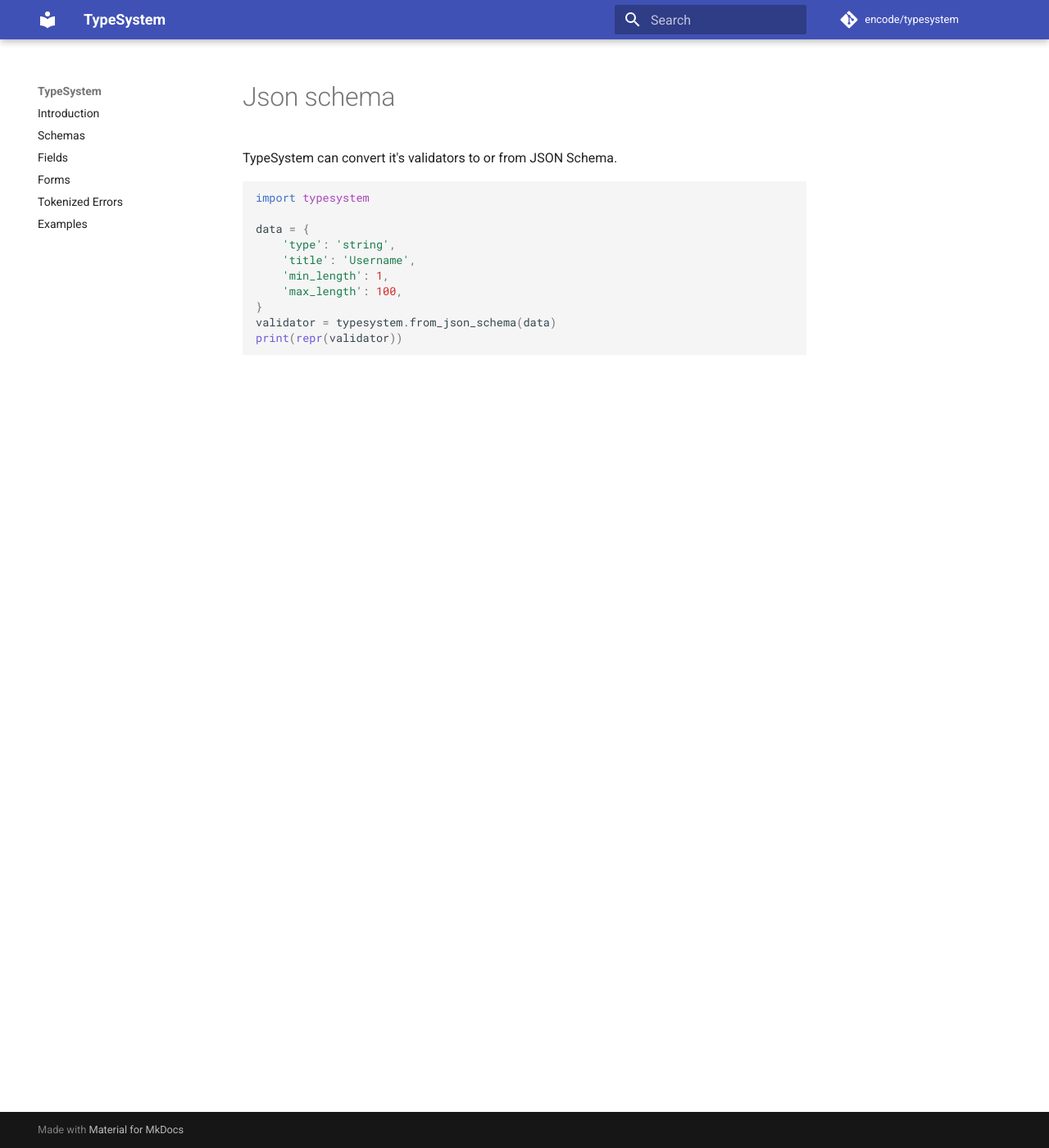
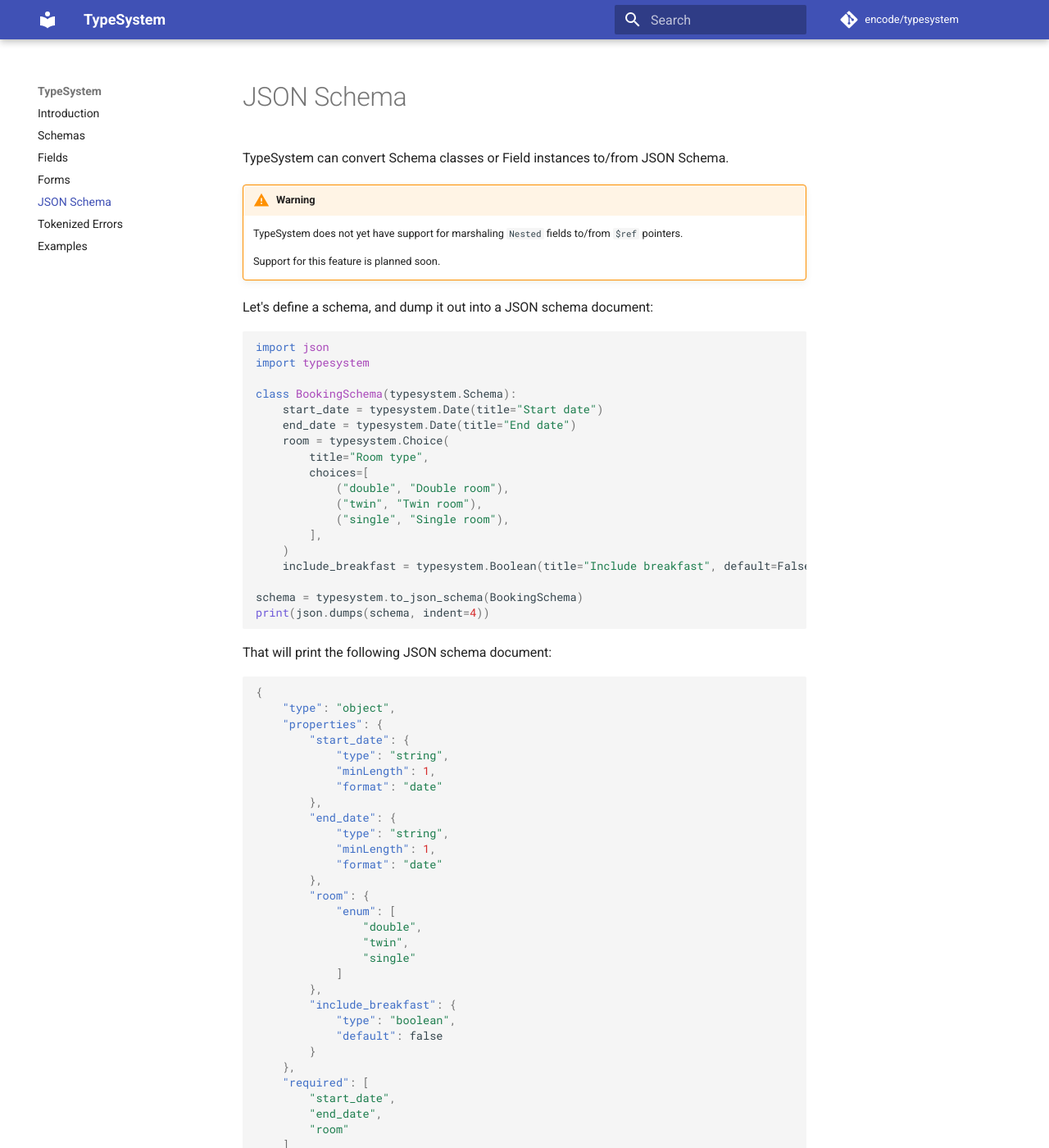
Before and after one commit to encode/typesystem, an MkDocs documentation site: the page built from docs/json_schema.md, in a window 1280 px wide and 1400 px high. Shown: the whole window at 82% size. Built offline with MkDocs 1.6.1 and Material for MkDocs 9.7.7, drawn with Linux system fonts in a browser that asks for light colours; comment, search, counter and statistics services are not loaded; some of the changed text lies outside the part shown.

Commit message:
Initial JSON Schema support.

````diff
--- a/docs/json_schema.md
+++ b/docs/json_schema.md
@@ -1,14 +1,111 @@
-TypeSystem can convert it's validators to or from JSON Schema.
+TypeSystem can convert Schema classes or Field instances to/from JSON Schema.
+
+!!! warning
+    TypeSystem does not yet have support for marshaling `Nested` fields
+    to/from `$ref` pointers.
+
+    Support for this feature is planned soon.
+
+Let's define a schema, and dump it out into a JSON schema document:
+
+```python
+import json
+import typesystem
+
+class BookingSchema(typesystem.Schema):
+    start_date = typesystem.Date(title="Start date")
+    end_date = typesystem.Date(title="End date")
+    room = typesystem.Choice(
+        title="Room type",
+        choices=[
+            ("double", "Double room"),
+            ("twin", "Twin room"),
+            ("single", "Single room"),
+        ],
+    )
+    include_breakfast = typesystem.Boolean(title="Include breakfast", default=False)
+
+schema = typesystem.to_json_schema(BookingSchema)
+print(json.dumps(schema, indent=4))
+```
+
+That will print the following JSON schema document:
+
+```json
+{
+    "type": "object",
+    "properties": {
+        "start_date": {
+            "type": "string",
+            "minLength": 1,
+            "format": "date"
+        },
+        "end_date": {
+            "type": "string",
+            "minLength": 1,
+            "format": "date"
+        },
+        "room": {
+            "enum": [
+                "double",
+                "twin",
+                "single"
+            ]
+        },
+        "include_breakfast": {
+            "type": "boolean",
+            "default": false
+        }
+    },
+    "required": [
+        "start_date",
+        "end_date",
+        "room"
+    ]
+}
+```
+
+We can also convert in the other direction:
 
 ```python
 import typesystem
 
-data = {
-    'type': 'string',
-    'title': 'Username',
-    'min_length': 1,
-    'max_length': 100,
+schema = {
+    "type": "object",
+    "properties": {
+        "start_date": {
+            "type": "string",
+            "minLength": 1,
+            "format": "date"
+        },
+        "end_date": {
+            "type": "string",
+            "minLength": 1,
+            "format": "date"
+        },
+        "room": {
+            "enum": [
+                "double",
+                "twin",
+                "single"
+            ]
+        },
+        "include_breakfast": {
+            "type": "boolean",
+            "default": False
+        }
+    },
+    "required": [
+        "start_date",
+        "end_date",
+        "room"
+    ]
 }
-validator = typesystem.from_json_schema(data)
-print(repr(validator))
+
+validator = typesystem.from_json_schema(schema)
+validator.validate({
+  'start_date': '2021-01-01',
+  'end_date': '2021-01-03'
+})
+# raises `ValidationError: {'room': 'This field is required.'}`
 ```
--- a/mkdocs.yml
+++ b/mkdocs.yml
@@ -13,9 +13,11 @@
     - Schemas: 'schemas.md'
     - Fields: 'fields.md'
     - Forms: 'forms.md'
+    - JSON Schema: 'json_schema.md'
     - Tokenized Errors: 'tokenized_errors.md'
     - Examples: 'examples.md'
 
 markdown_extensions:
+  - admonition
   - markdown.extensions.codehilite:
       guess_lang: false
--- a/typesystem/__init__.py
+++ b/typesystem/__init__.py
@@ -15,6 +15,7 @@
     Union,
 )
 from typesystem.forms import Jinja2Forms
+from typesystem.json_schema import from_json_schema, to_json_schema
 from typesystem.schemas import Schema
 from typesystem.tokenize.tokenize_json import validate_json
 from typesystem.tokenize.tokenize_yaml import validate_yaml
@@ -37,6 +38,8 @@
     "Text",
     "Time",
     "Union",
+    "from_json_schema",
+    "to_json_schema",
     "validate_json",
     "validate_yaml",
 ]
````
Also changed, not shown: README.md (+1 -0 lines), docs/index.md (+1 -0 lines), 3 other files.
